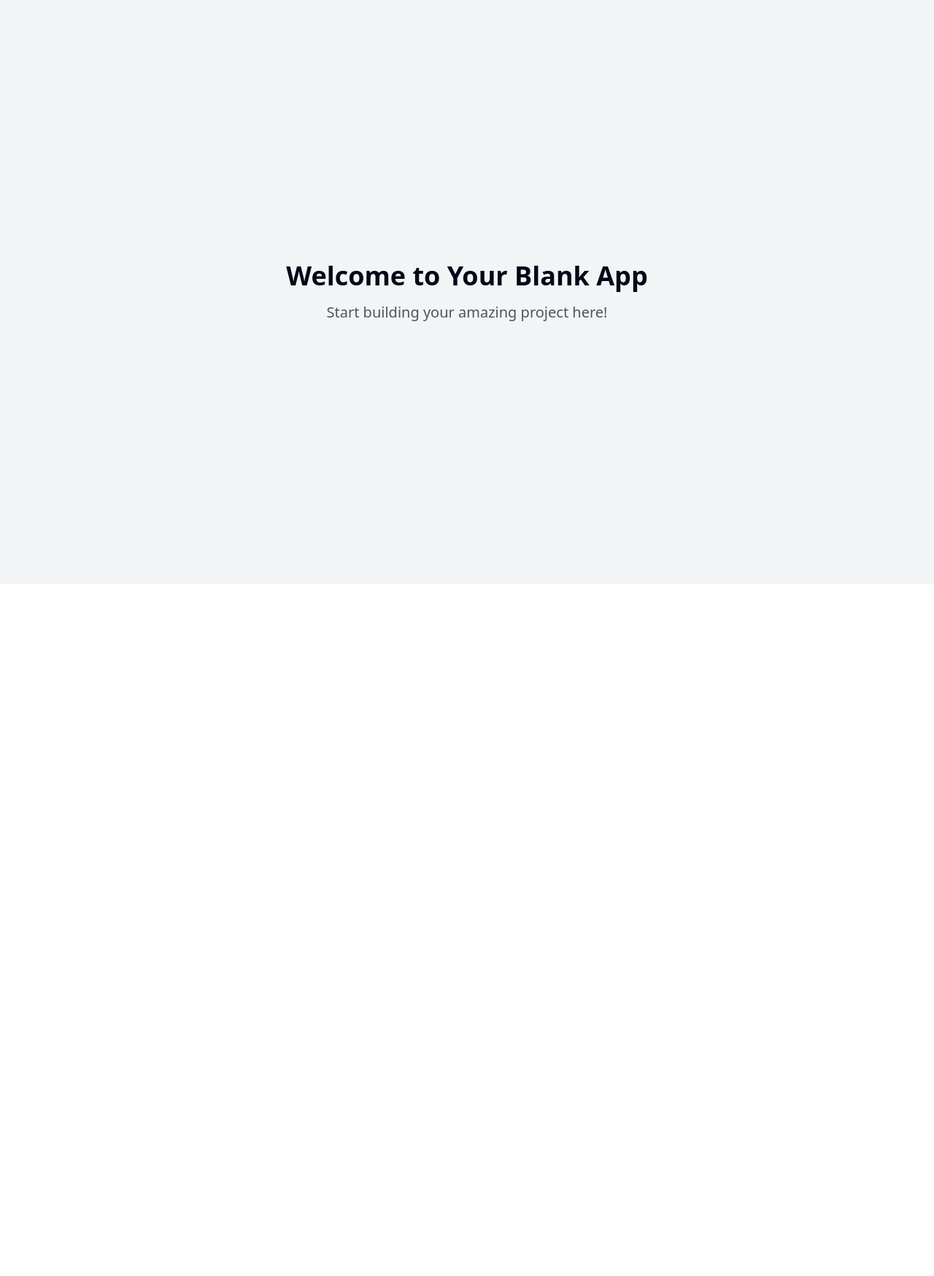
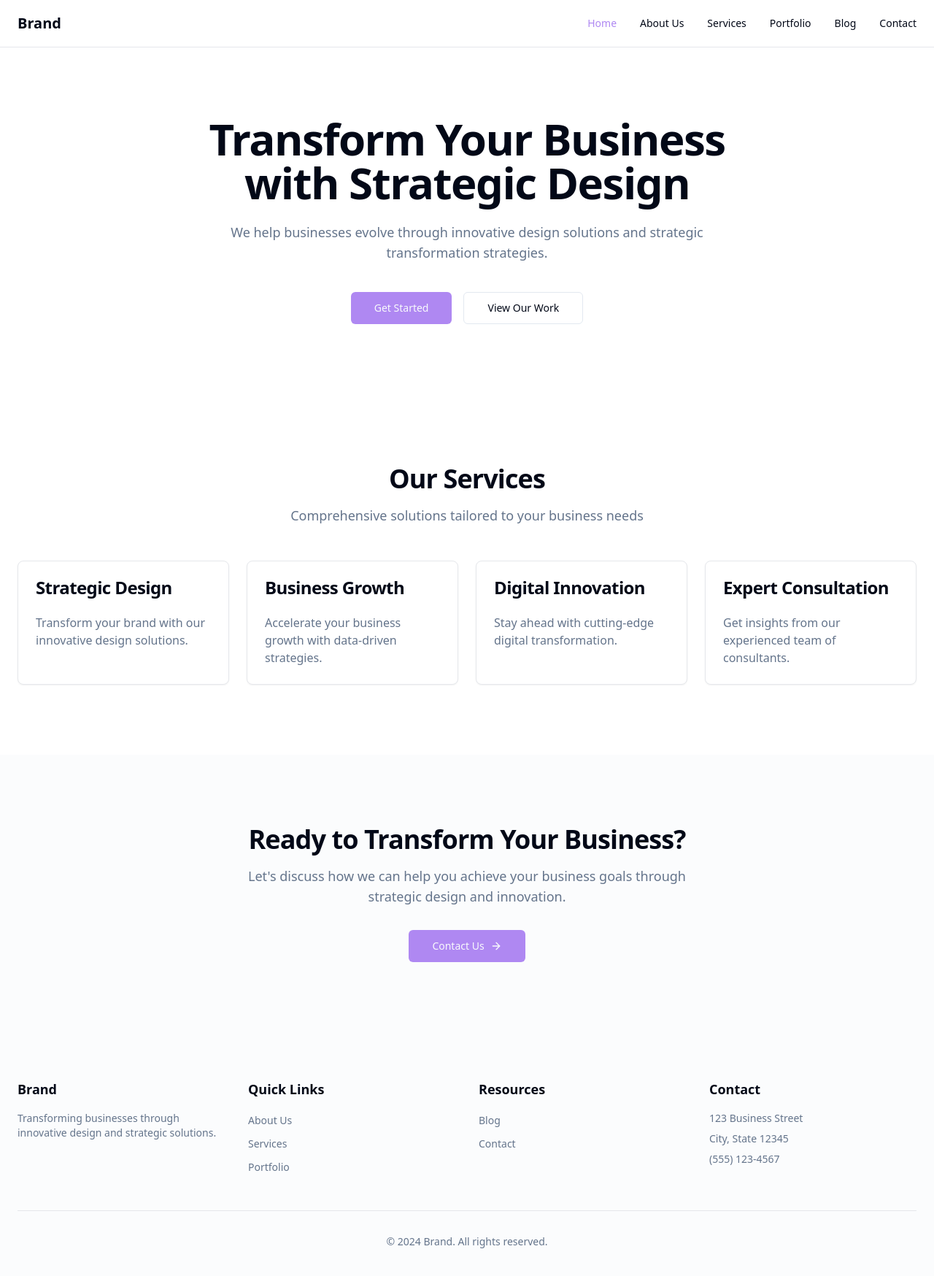
Before and after one commit to AwallBoondy/sitemap-weaver, a React (Vite) app: page / in a window 1280 px wide. Shown: the top 1748 px of the page at 73% size. Before the commit the page ends 800 px from the top, so only its background shows below. Built offline with nearby package versions, Linux system fonts and the light colour scheme.

Commit message:
Build website with sitemap
Implement a new website structure based on the provided sitemap.
[skip gpt_engineer]

```diff
--- a/src/App.tsx
+++ b/src/App.tsx
@@ -3,6 +3,8 @@ import { Toaster as Sonner } from "@/components/ui/sonner";
 import { TooltipProvider } from "@/components/ui/tooltip";
 import { QueryClient, QueryClientProvider } from "@tanstack/react-query";
 import { BrowserRouter, Routes, Route } from "react-router-dom";
+import { Navbar } from "./components/layout/Navbar";
+import { Footer } from "./components/layout/Footer";
 import Index from "./pages/Index";
 
 const queryClient = new QueryClient();
@@ -13,9 +15,13 @@ const App = () => (
       <Toaster />
       <Sonner />
       <BrowserRouter>
-        <Routes>
-          <Route path="/" element={<Index />} />
-        </Routes>
+        <div className="flex min-h-screen flex-col">
+          <Navbar />
+          <Routes>
+            <Route path="/" element={<Index />} />
+          </Routes>
+          <Footer />
+        </div>
       </BrowserRouter>
     </TooltipProvider>
   </QueryClientProvider>
--- /dev/null
+++ b/src/components/layout/Footer.tsx
@@ -0,0 +1,72 @@
+import { Link } from "react-router-dom";
+
+export function Footer() {
+  return (
+    <footer className="bg-muted/30">
+      <div className="container-padding mx-auto py-12 md:py-16">
+        <div className="grid grid-cols-1 gap-8 md:grid-cols-4">
+          <div>
+            <h3 className="text-lg font-semibold">Brand</h3>
+            <p className="mt-4 text-sm text-muted-foreground">
+              Transforming businesses through innovative design and strategic solutions.
+            </p>
+          </div>
+          <div>
+            <h3 className="text-lg font-semibold">Quick Links</h3>
+            <ul className="mt-4 space-y-2">
+              <li>
+                <Link to="/about" className="text-sm text-muted-foreground hover:text-primary">
+                  About Us
+                </Link>
+              </li>
+              <li>
+                <Link to="/services" className="text-sm text-muted-foreground hover:text-primary">
+                  Services
+                </Link>
+              </li>
+              <li>
+                <Link to="/portfolio" className="text-sm text-muted-foreground hover:text-primary">
+                  Portfolio
+                </Link>
+              </li>
+            </ul>
+          </div>
+          <div>
+            <h3 className="text-lg font-semibold">Resources</h3>
+            <ul className="mt-4 space-y-2">
+              <li>
+                <Link to="/blog" className="text-sm text-muted-foreground hover:text-primary">
+                  Blog
+                </Link>
+              </li>
+              <li>
+                <Link to="/contact" className="text-sm text-muted-foreground hover:text-primary">
+                  Contact
+                </Link>
+              </li>
+            </ul>
+          </div>
+          <div>
+            <h3 className="text-lg font-semibold">Contact</h3>
+            <ul className="mt-4 space-y-2">
+              <li className="text-sm text-muted-foreground">
+                123 Business Street
+              </li>
+              <li className="text-sm text-muted-foreground">
+                City, State 12345
+              </li>
+              <li className="text-sm text-muted-foreground">
+                (555) 123-4567
+              </li>
+            </ul>
+          </div>
+        </div>
+        <div className="mt-12 border-t pt-8 text-center">
+          <p className="text-sm text-muted-foreground">
+            © {new Date().getFullYear()} Brand. All rights reserved.
+          </p>
+        </div>
+      </div>
+    </footer>
+  );
+}
--- /dev/null
+++ b/src/components/layout/Navbar.tsx
@@ -0,0 +1,75 @@
+import { useState } from "react";
+import { Link, useLocation } from "react-router-dom";
+import { Menu, X } from "lucide-react";
+import { Button } from "@/components/ui/button";
+
+const navigation = [
+  { name: "Home", href: "/" },
+  { name: "About Us", href: "/about" },
+  { name: "Services", href: "/services" },
+  { name: "Portfolio", href: "/portfolio" },
+  { name: "Blog", href: "/blog" },
+  { name: "Contact", href: "/contact" },
+];
+
+export function Navbar() {
+  const [mobileMenuOpen, setMobileMenuOpen] = useState(false);
+  const location = useLocation();
+
+  return (
+    <header className="fixed w-full bg-background/80 backdrop-blur-sm z-50 border-b">
+      <nav className="container-padding mx-auto flex h-16 items-center justify-between">
+        <Link to="/" className="flex items-center space-x-2">
+          <span className="text-xl font-bold">Brand</span>
+        </Link>
+
+        <div className="hidden md:flex md:gap-x-8">
+          {navigation.map((item) => (
+            <Link
+              key={item.name}
+              to={item.href}
+              className={`nav-link ${
+                location.pathname === item.href ? "active" : ""
+              }`}
+            >
+              {item.name}
+            </Link>
+          ))}
+        </div>
+
+        <div className="flex md:hidden">
+          <Button
+            variant="ghost"
+            size="icon"
+            onClick={() => setMobileMenuOpen(!mobileMenuOpen)}
+          >
+            {mobileMenuOpen ? (
+              <X className="h-6 w-6" />
+            ) : (
+              <Menu className="h-6 w-6" />
+            )}
+          </Button>
+        </div>
+      </nav>
+
+      {mobileMenuOpen && (
+        <div className="md:hidden">
+          <div className="container-padding py-4 space-y-2">
+            {navigation.map((item) => (
+              <Link
+                key={item.name}
+                to={item.href}
+                className={`block nav-link ${
+                  location.pathname === item.href ? "active" : ""
+                }`}
+                onClick={() => setMobileMenuOpen(false)}
+              >
+                {item.name}
+              </Link>
+            ))}
+          </div>
+        </div>
+      )}
+    </header>
+  );
+}
--- a/src/index.css
+++ b/src/index.css
@@ -6,96 +6,59 @@
   :root {
     --background: 0 0% 100%;
     --foreground: 222.2 84% 4.9%;
-
     --card: 0 0% 100%;
     --card-foreground: 222.2 84% 4.9%;
-
     --popover: 0 0% 100%;
     --popover-foreground: 222.2 84% 4.9%;
-
-    --primary: 222.2 47.4% 11.2%;
+    --primary: 262 80% 74%;
     --primary-foreground: 210 40% 98%;
-
     --secondary: 210 40% 96.1%;
     --secondary-foreground: 222.2 47.4% 11.2%;
-
     --muted: 210 40% 96.1%;
     --muted-foreground: 215.4 16.3% 46.9%;
-
-    --accent: 210 40% 96.1%;
+    --accent: 262 80% 74%;
     --accent-foreground: 222.2 47.4% 11.2%;
-
     --destructive: 0 84.2% 60.2%;
     --destructive-foreground: 210 40% 98%;
-
     --border: 214.3 31.8% 91.4%;
     --input: 214.3 31.8% 91.4%;
-    --ring: 222.2 84% 4.9%;
-
+    --ring: 262 80% 74%;
     --radius: 0.5rem;
-
-    --sidebar-background: 0 0% 98%;
-
-    --sidebar-foreground: 240 5.3% 26.1%;
-
-    --sidebar-primary: 240 5.9% 10%;
-
-    --sidebar-primary-foreground: 0 0% 98%;
-
-    --sidebar-accent: 240 4.8% 95.9%;
-
-    --sidebar-accent-foreground: 240 5.9% 10%;
-
-    --sidebar-border: 220 13% 91%;
-
-    --sidebar-ring: 217.2 91.2% 59.8%;
   }
 
-  .dark {
-    --background: 222.2 84% 4.9%;
-    --foreground: 210 40% 98%;
-
-    --card: 222.2 84% 4.9%;
-    --card-foreground: 210 40% 98%;
-
-    --popover: 222.2 84% 4.9%;
-    --popover-foreground: 210 40% 98%;
-
-    --primary: 210 40% 98%;
-    --primary-foreground: 222.2 47.4% 11.2%;
-
-    --secondary: 217.2 32.6% 17.5%;
-    --secondary-foreground: 210 40% 98%;
-
-    --muted: 217.2 32.6% 17.5%;
-    --muted-foreground: 215 20.2% 65.1%;
-
-    --accent: 217.2 32.6% 17.5%;
-    --accent-foreground: 210 40% 98%;
-
-    --destructive: 0 62.8% 30.6%;
-    --destructive-foreground: 210 40% 98%;
-
-    --border: 217.2 32.6% 17.5%;
-    --input: 217.2 32.6% 17.5%;
-    --ring: 212.7 26.8% 83.9%;
-    --sidebar-background: 240 5.9% 10%;
-    --sidebar-foreground: 240 4.8% 95.9%;
-    --sidebar-primary: 224.3 76.3% 48%;
-    --sidebar-primary-foreground: 0 0% 100%;
-    --sidebar-accent: 240 3.7% 15.9%;
-    --sidebar-accent-foreground: 240 4.8% 95.9%;
-    --sidebar-border: 240 3.7% 15.9%;
-    --sidebar-ring: 217.2 91.2% 59.8%;
+  body {
+    @apply bg-background text-foreground antialiased;
   }
 }
 
-@layer base {
-  * {
-    @apply border-border;
-  }
+.nav-link {
+  @apply text-sm font-medium transition-colors hover:text-primary;
+}
 
-  body {
-    @apply bg-background text-foreground;
-  }
+.nav-link.active {
+  @apply text-primary;
 }
+
+.section-padding {
+  @apply py-16 md:py-24;
+}
+
+.container-padding {
+  @apply px-4 md:px-6;
+}
+
+.heading-1 {
+  @apply text-4xl font-bold tracking-tight sm:text-5xl md:text-6xl;
+}
+
+.heading-2 {
+  @apply text-3xl font-bold tracking-tight sm:text-4xl;
+}
+
+.heading-3 {
+  @apply text-2xl font-bold tracking-tight;
+}
+
+.body-text {
+  @apply text-base text-muted-foreground;
+}
--- a/src/pages/Index.tsx
+++ b/src/pages/Index.tsx
@@ -1,12 +1,90 @@
-// Update this page (the content is just a fallback if you fail to update the page)
+import { ArrowRight } from "lucide-react";
+import { Link } from "react-router-dom";
+import { Button } from "@/components/ui/button";
+import { Card, CardContent, CardHeader, CardTitle } from "@/components/ui/card";
+
+const features = [
+  {
+    title: "Strategic Design",
+    description: "Transform your brand with our innovative design solutions.",
+  },
+  {
+    title: "Business Growth",
+    description: "Accelerate your business growth with data-driven strategies.",
+  },
+  {
+    title: "Digital Innovation",
+    description: "Stay ahead with cutting-edge digital transformation.",
+  },
+  {
+    title: "Expert Consultation",
+    description: "Get insights from our experienced team of consultants.",
+  },
+];
 
 const Index = () => {
   return (
-    <div className="min-h-screen flex items-center justify-center bg-gray-100">
-      <div className="text-center">
-        <h1 className="text-4xl font-bold mb-4">Welcome to Your Blank App</h1>
-        <p className="text-xl text-gray-600">Start building your amazing project here!</p>
-      </div>
+    <div className="flex min-h-screen flex-col">
+      <main>
+        {/* Hero Section */}
+        <section className="section-padding pt-32 md:pt-40">
+          <div className="container-padding mx-auto text-center">
+            <h1 className="heading-1 max-w-3xl mx-auto">
+              Transform Your Business with Strategic Design
+            </h1>
+            <p className="mt-6 max-w-2xl mx-auto text-lg text-muted-foreground">
+              We help businesses evolve through innovative design solutions and strategic transformation strategies.
+            </p>
+            <div className="mt-10 flex flex-col sm:flex-row gap-4 justify-center">
+              <Button asChild size="lg">
+                <Link to="/contact">Get Started</Link>
+              </Button>
+              <Button asChild variant="outline" size="lg">
+                <Link to="/portfolio">View Our Work</Link>
+              </Button>
+            </div>
+          </div>
+        </section>
+
+        {/* Features Section */}
+        <section className="section-padding">
+          <div className="container-padding mx-auto">
+            <div className="text-center mb-12">
+              <h2 className="heading-2">Our Services</h2>
+              <p className="mt-4 text-lg text-muted-foreground max-w-2xl mx-auto">
+                Comprehensive solutions tailored to your business needs
+              </p>
+            </div>
+            <div className="grid grid-cols-1 md:grid-cols-2 lg:grid-cols-4 gap-6">
+              {features.map((feature) => (
+                <Card key={feature.title}>
+                  <CardHeader>
+                    <CardTitle>{feature.title}</CardTitle>
+                  </CardHeader>
+                  <CardContent>
+                    <p className="text-muted-foreground">{feature.description}</p>
+                  </CardContent>
+                </Card>
+              ))}
+            </div>
+          </div>
+        </section>
+
+        {/* CTA Section */}
+        <section className="section-padding bg-muted/30">
+          <div className="container-padding mx-auto text-center">
+            <h2 className="heading-2">Ready to Transform Your Business?</h2>
+            <p className="mt-4 text-lg text-muted-foreground max-w-2xl mx-auto">
+              Let's discuss how we can help you achieve your business goals through strategic design and innovation.
+            </p>
+            <Button asChild size="lg" className="mt-8">
+              <Link to="/contact" className="flex items-center gap-2">
+                Contact Us <ArrowRight className="h-4 w-4" />
+              </Link>
+            </Button>
+          </div>
+        </section>
+      </main>
     </div>
   );
 };
```
